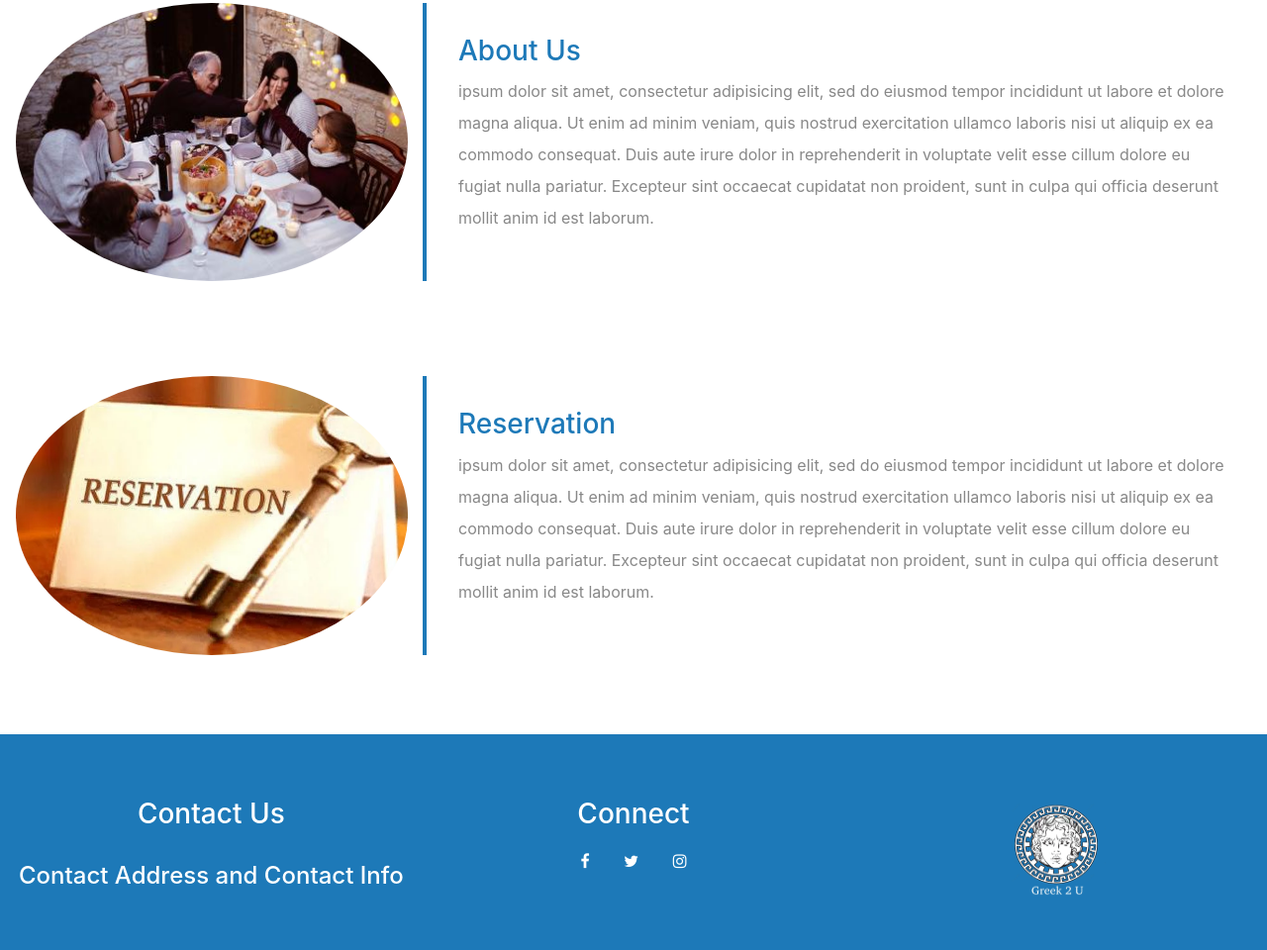
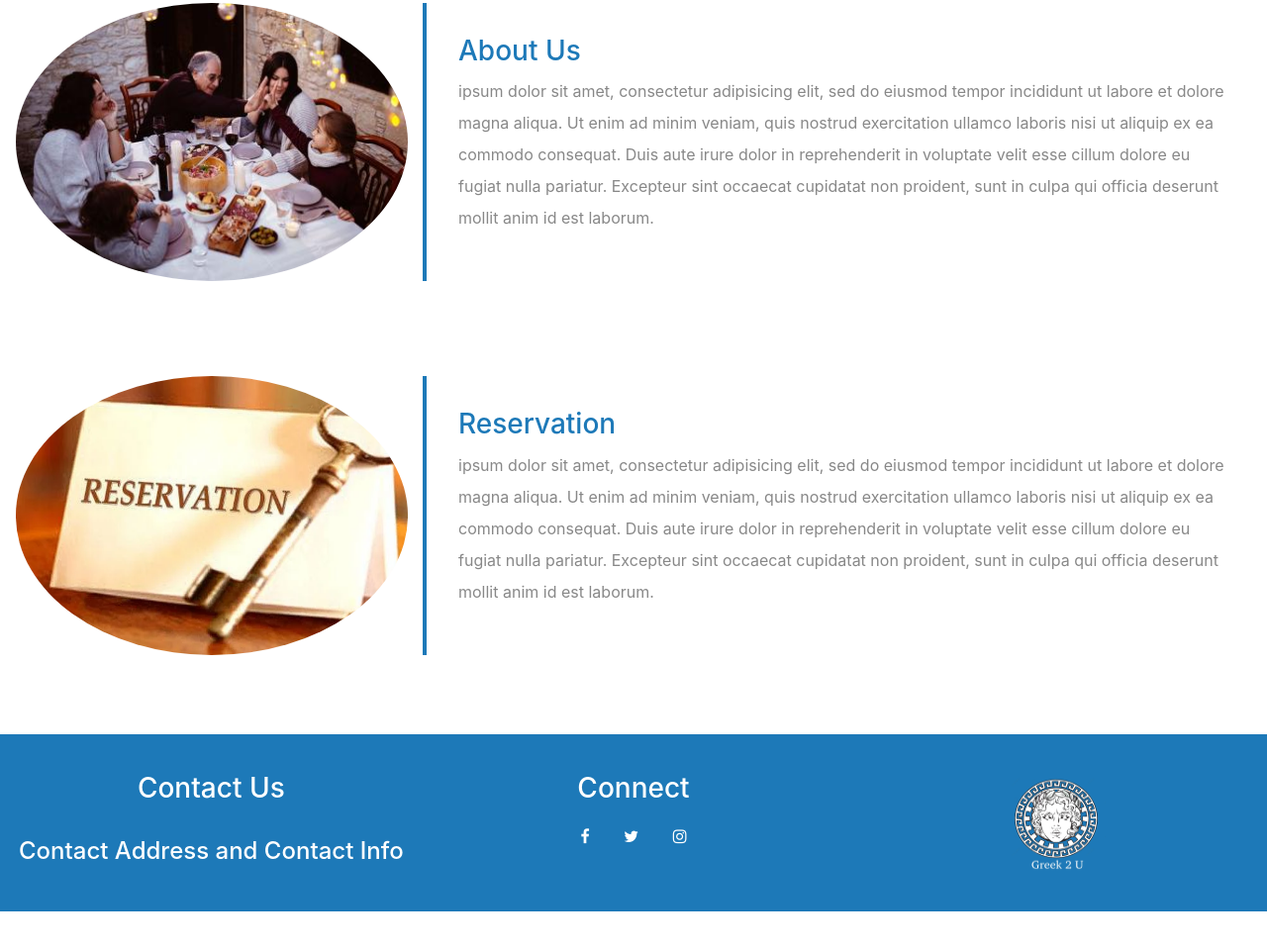
Before and after one commit to bobbe86/g2u, a website: page index.html in a window 1280 px wide. Shown: the part 1255-2215 px from the top of the page at 99% size. After the commit the page ends 2176 px from the top, so only its background shows below. Drawn offline with nearby package versions, Linux system fonts and the light colour scheme.

Commit message:
updated footer

```diff
--- a/css/styles.css
+++ b/css/styles.css
@@ -193,7 +193,7 @@
 footer {
     width: 100%;
     background-color: #1d79b8;
-    padding: 5% 5% 10% 5%;
+    padding: 3% 3% 3% 3%;
     color: #fff;
 }
 
```
